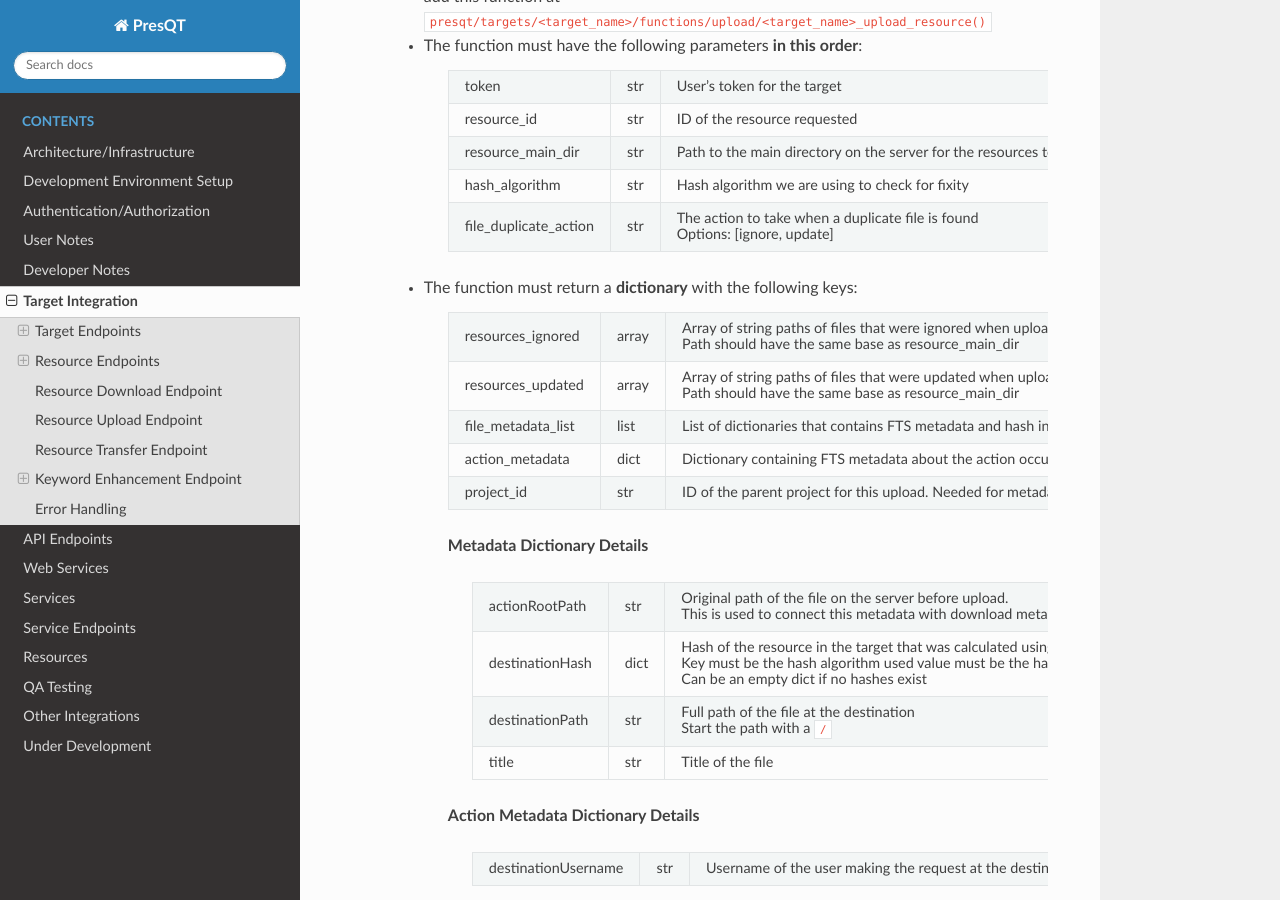
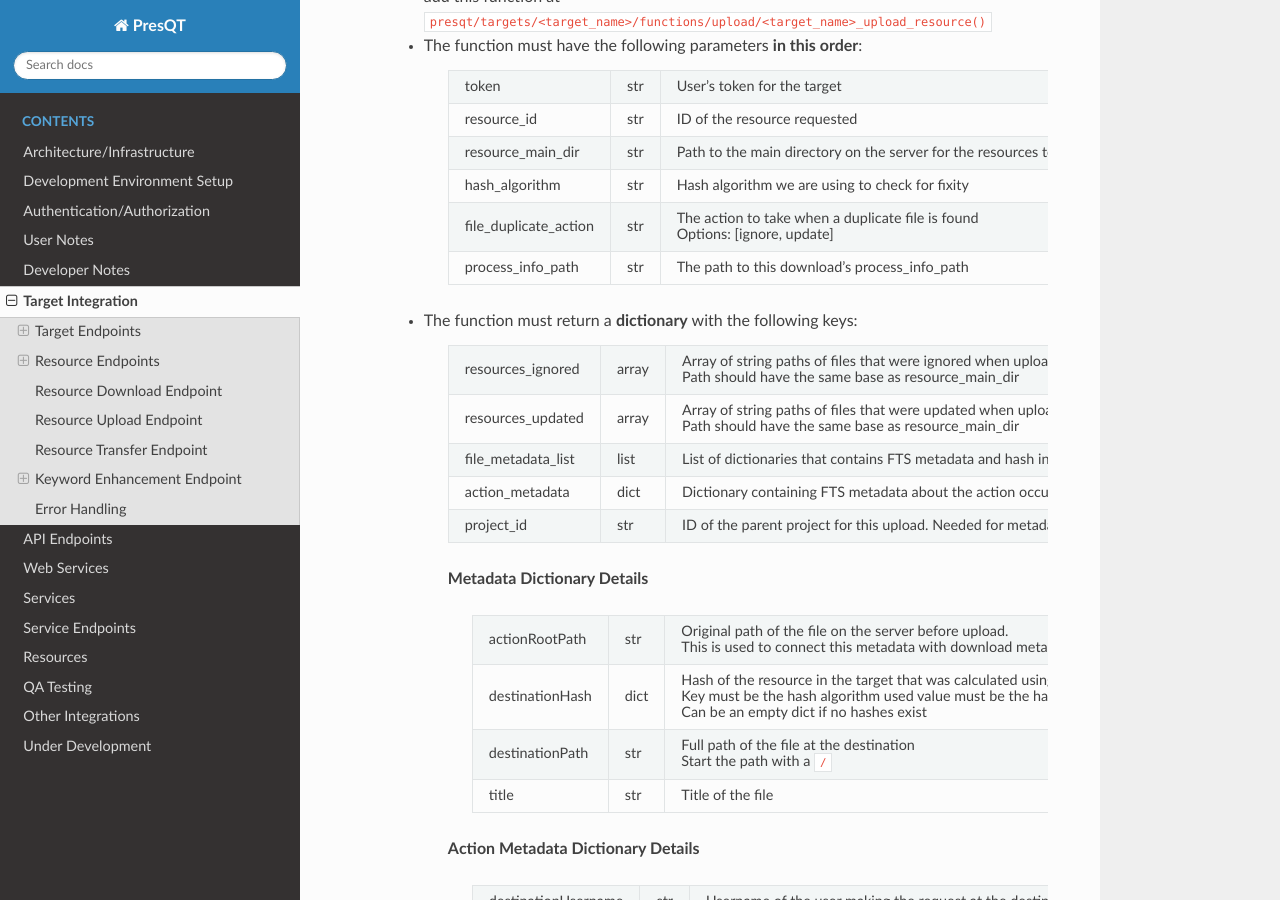
Before and after one commit to Lucy-Family-Institute/presqt, a Sphinx documentation site: the page built from docs/target_integration.rst, in a window 1280 px wide and 900 px high, scrolled down 7624 px. Built offline with Sphinx 7.4.7 and the Read the Docs theme 2.0.0, drawn with Linux system fonts in a browser that asks for light colours.

Commit message:
Doc update

```diff
--- a/docs/target_integration.rst
+++ b/docs/target_integration.rst
@@ -383,6 +383,7 @@ Resource Upload Endpoint
         file_duplicate_action str The action to take when a duplicate file is found
 
                                   Options: [ignore, update]
+        process_info_path     str The path to this download's process_info_path
         ===================== === ==========================================================================
 
     * The function must return a **dictionary** with the following keys:
```
